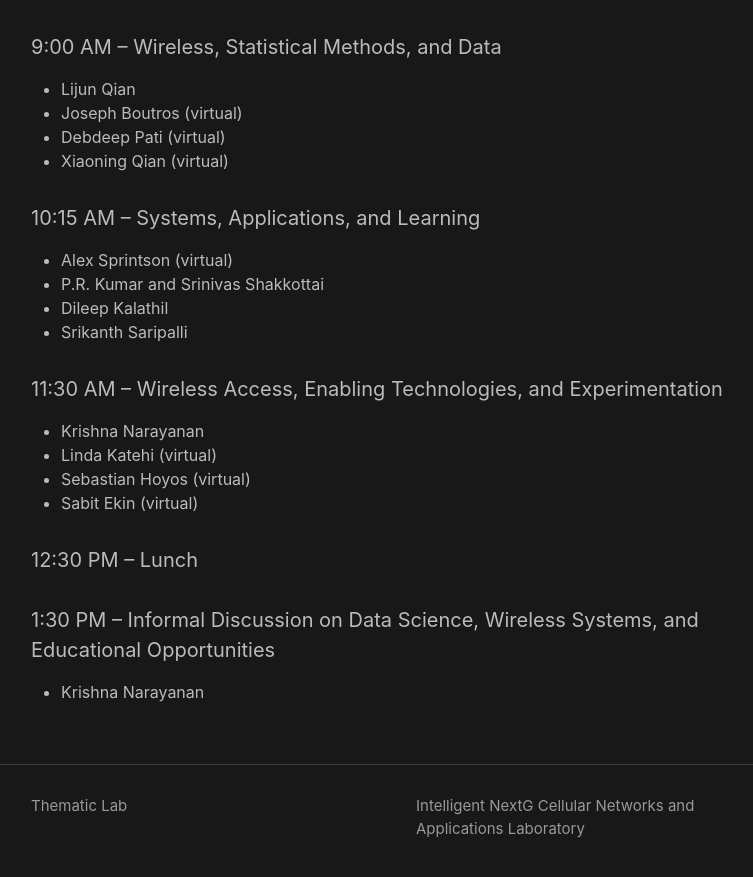
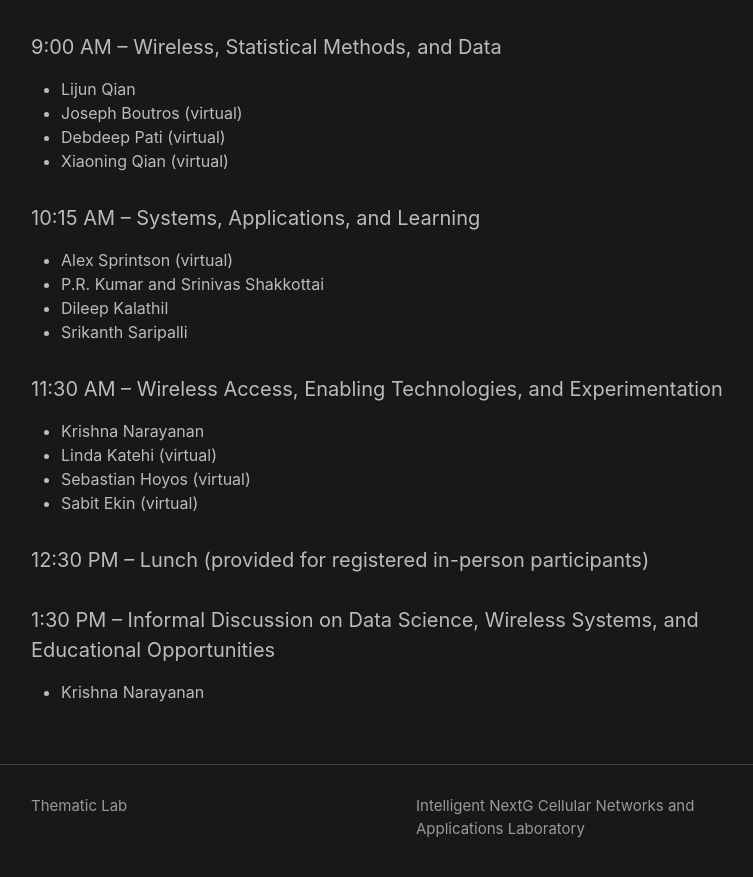
Before and after one commit to EngProjects/WIDS, a Jekyll site: the page built from meeting.md, in a window 1280 px wide and 900 px high, scrolled down 885 px. Shown: the top 877 px of the window, without its empty margins (239-992 px from the left). Built offline with Jekyll 4.4.1, drawn with Linux system fonts in a browser that asks for light colours.

Commit message:
Update meeting.md

```diff
--- a/meeting.md
+++ b/meeting.md
@@ -46,7 +46,7 @@ Please, [register](https://forms.gle/sE3j1ZAnrXJyQX1K9) for the workshop in adva
   * Sebastian Hoyos (virtual)
   * Sabit Ekin (virtual)
 
-#### 12:30 PM – Lunch
+#### 12:30 PM – Lunch (provided for registered in-person participants)
 
 #### 1:30 PM – Informal Discussion on Data Science, Wireless Systems, and Educational Opportunities
   * Krishna Narayanan
```
